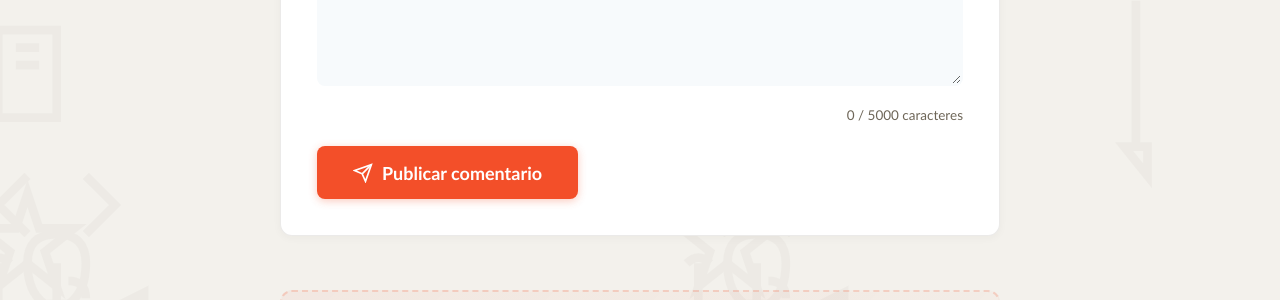
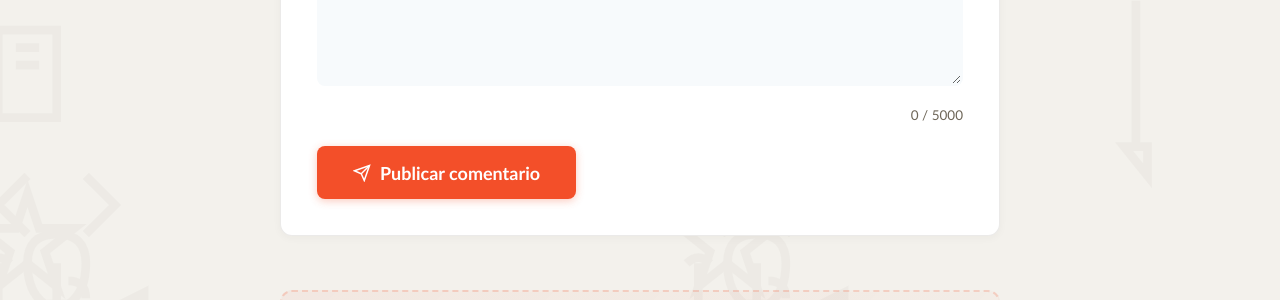
Before and after one commit to renedev0284-creator/renedev0284-creator.github.io, a Jekyll site: the page built from _posts/2026-01-30-el-que-sabe-se-divierte.md, in a window 1280 px wide and 1400 px high, scrolled down 4074 px. Shown: the part 495-795 px from the top of the window. Built offline with Jekyll 4.4.1, drawn with Linux system fonts in a browser that asks for light colours.

Commit message:
Comentarios-database fixeados

```diff
--- a/_includes/comments-database.html
+++ b/_includes/comments-database.html
@@ -1,4 +1,4 @@
-<!-- Componente de Comentarios Mejorado con Avatares SVG -->
+<!-- Componente de Comentarios Mejorado -->
 <div class="comments-section-custom">
   <h3 class="comments-title">💬 Comentarios</h3>
   <p class="comments-subtitle">Únete a la conversación</p>
@@ -42,12 +42,12 @@
                 maxlength="5000"
                 rows="4"></textarea>
       <div class="char-counter">
-        <span id="char-count">0</span> / 5000 caracteres
+        <span id="char-count">0</span> / 5000
       </div>
     </div>
 
     <button type="submit" class="btn-submit" id="btn-submit">
-      <svg width="20" height="20" viewBox="0 0 24 24" fill="none" stroke="currentColor" stroke-width="2">
+      <svg width="18" height="18" viewBox="0 0 24 24" fill="none" stroke="currentColor" stroke-width="2">
         <line x1="22" y1="2" x2="11" y2="13"></line>
         <polygon points="22 2 15 22 11 13 2 9 22 2"></polygon>
       </svg>
@@ -81,9 +81,6 @@
   font-weight: 700;
   color: var(--color-text);
   margin: 0 0 0.5rem;
-  display: flex;
-  align-items: center;
-  gap: 0.5rem;
 }
 
 .comments-subtitle {
@@ -116,7 +113,6 @@
 
 .form-group {
   margin-bottom: 1rem;
-  position: relative;
 }
 
 .form-group input,
@@ -189,7 +185,7 @@
 }
 
 .btn-submit:hover svg {
-  transform: translateX(4px);
+  transform: translateX(3px);
 }
 
 .form-message {
@@ -401,7 +399,7 @@
     };
 
     btnSubmit.disabled = true;
-    btnSubmit.innerHTML = '<svg width="20" height="20" viewBox="0 0 24 24" fill="none" stroke="currentColor" stroke-width="2"><circle cx="12" cy="12" r="10"></circle><path d="M12 6v6l4 2"></path></svg> Enviando...';
+    btnSubmit.innerHTML = '<svg width="18" height="18" viewBox="0 0 24 24" fill="none" stroke="currentColor" stroke-width="2"><circle cx="12" cy="12" r="10"></circle><path d="M12 6v6l4 2"></path></svg> Enviando...';
     formMessage.className = 'form-message';
     formMessage.style.display = 'none';
 
@@ -438,7 +436,7 @@
     }
 
     btnSubmit.disabled = false;
-    btnSubmit.innerHTML = '<svg width="20" height="20" viewBox="0 0 24 24" fill="none" stroke="currentColor" stroke-width="2"><line x1="22" y1="2" x2="11" y2="13"></line><polygon points="22 2 15 22 11 13 2 9 22 2"></polygon></svg> Publicar comentario';
+    btnSubmit.innerHTML = '<svg width="18" height="18" viewBox="0 0 24 24" fill="none" stroke="currentColor" stroke-width="2"><line x1="22" y1="2" x2="11" y2="13"></line><polygon points="22 2 15 22 11 13 2 9 22 2"></polygon></svg> Publicar comentario';
   });
 
   // Función para cargar comentarios
@@ -481,12 +479,12 @@
     return `
       <svg viewBox="0 0 100 100" xmlns="http://www.w3.org/2000/svg">
         <defs>
-          <linearGradient id="grad-${inicial}" x1="0%" y1="0%" x2="100%" y2="100%">
+          <linearGradient id="grad-${inicial}-${index}" x1="0%" y1="0%" x2="100%" y2="100%">
             <stop offset="0%" style="stop-color:${color1};stop-opacity:1" />
             <stop offset="100%" style="stop-color:${color2};stop-opacity:1" />
           </linearGradient>
         </defs>
-        <circle cx="50" cy="50" r="50" fill="url(#grad-${inicial})" />
+        <circle cx="50" cy="50" r="50" fill="url(#grad-${inicial}-${index})" />
         <text x="50" y="50" font-family="Arial, sans-serif" font-size="40" font-weight="bold" fill="white" text-anchor="middle" dominant-baseline="central">${inicial}</text>
       </svg>
     `;
```
Also changed, not shown: other parts of _includes/comments-database.html (+12 -10 lines).
